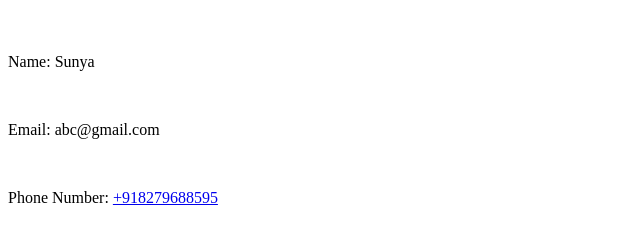
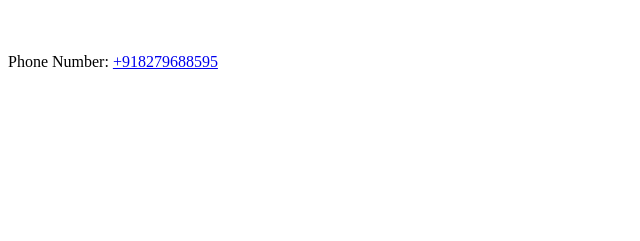
Before and after one commit to swetank1509/SunyaNumber, a plain HTML site: page index.html in a window 1280 px wide. Shown: the part 87-328 px from the top of the page, without its empty margins (0-640 px from the left). Drawn offline with Linux system fonts and the light colour scheme.

Commit message:
Update index.html

```diff
--- a/index.html
+++ b/index.html
@@ -5,8 +5,6 @@
 </head>
 <body>
 <h1>Contact Information</h1>
-<p>Name: Sunya</p>
-<p>Email: abc@gmail.com</p>
 <p>Phone Number: <a href="tel:+918279688595">+918279688595</a></p>
 </body>
 </html>
```
